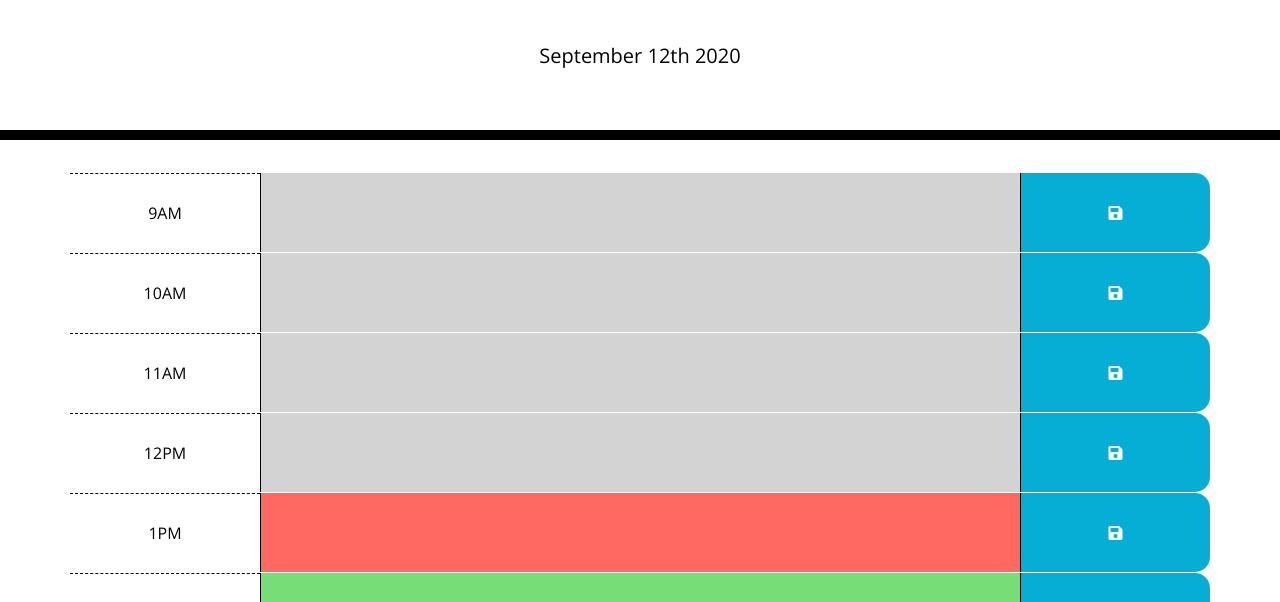
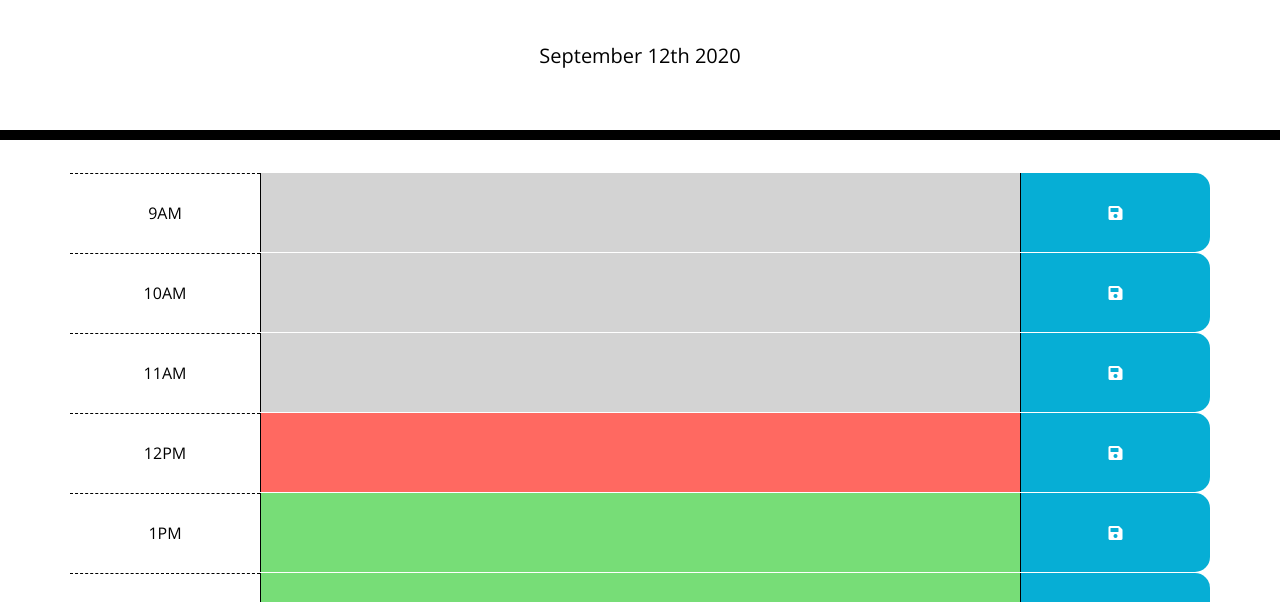
Before and after one commit to noriyuki-ishii-820/dayPlanner, a plain HTML site: page index.html in a window 1280 px wide. Shown: the part 182-784 px from the top of the page. Drawn offline with nearby package versions, Linux system fonts and the light colour scheme.

Commit message:
small fixes

```diff
--- a/script.js
+++ b/script.js
@@ -4,8 +4,8 @@ var todayText = document.getElementById("currentDay");
 var today = moment().format("MMMM Do YYYY");
 todayText.textContent = today;
 
-//var currentHour = parseInt(moment().format('H')); //gets the current hour value in 24hr format
-var currentHour = 13;
+var currentHour = parseInt(moment().format('H')); //gets the current hour value in 24hr format
+// currentHour = 13; //for testing purpose
 console.log(currentHour); // outputs the current hour value in 24hr format
 
 $(document).ready(function() {
@@ -31,7 +31,7 @@ $(document).ready(function() {
 
     $('.textarea').each(function() {
         var blockHourId = parseInt($(this).attr("id"));
-        console.log(currentHour, blockHourId);
+        console.log(currentHour, blockHourId); //compare and contrast current vs. present values
 
         if (blockHourId < currentHour) {
             $(this).addClass("past");
```
Also changed, not shown: index.html (+0 -2 lines).
